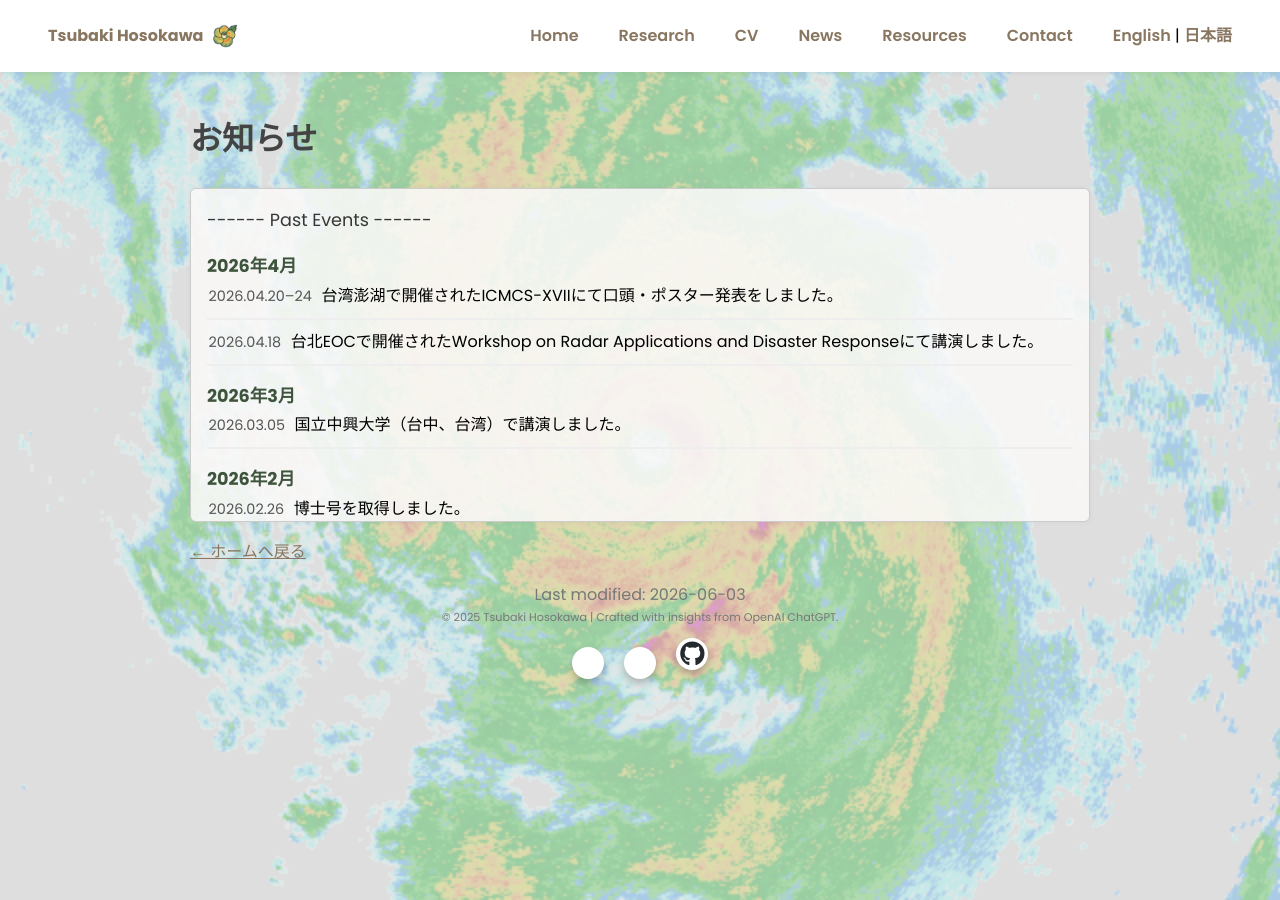
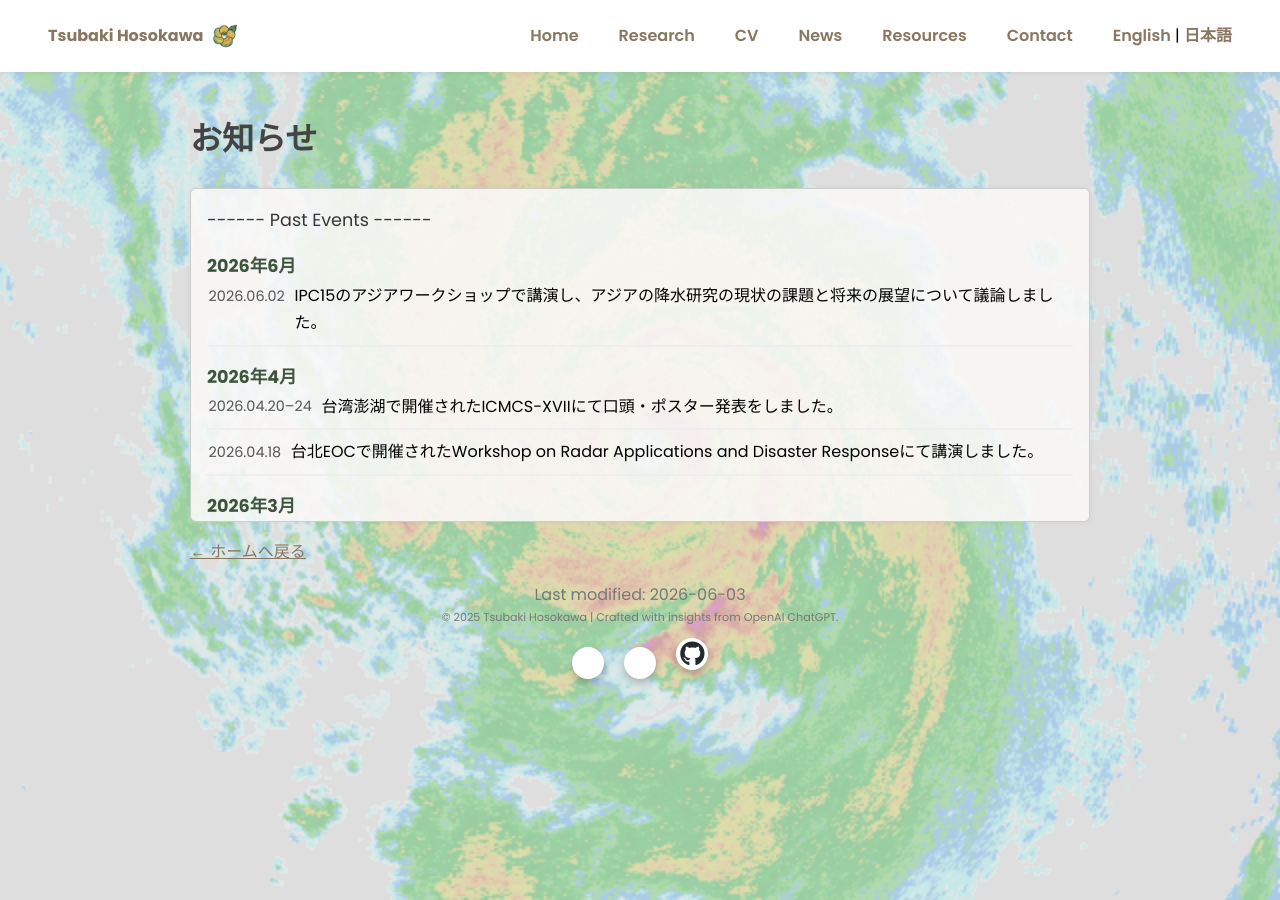
Before and after one commit to tsubakih07/tsubaki_homepage, a Jekyll site: the page built from news_ja.html, in a window 1280 px wide. Built offline with Jekyll 4.4.1, drawn with Linux system fonts in a browser that asks for light colours; a style sheet for code colours, icons or effects is not loaded.

Commit message:
Updated News section

```diff
--- a/_data/news.yml
+++ b/_data/news.yml
@@ -1,6 +1,10 @@
 # - title: ------ Upcoming Events ------
 
 - title: ------ Past Events ------
+- month: June 2026
+  items:
+    - date: 2026.06.02
+      text: Gave a talk and discussed the current challenges and future oppotunities for Asia precipitation research at the IPC15 pre-conference Asia Workshop.
 - month: April 2026
   items:
     - date: 2026.04.20–24
--- a/_data/news_ja.yml
+++ b/_data/news_ja.yml
@@ -1,6 +1,10 @@
 # - title: ------ Upcoming Events ------
 
 - title: ------ Past Events ------
+- month: 2026年6月
+  items:
+    - date: 2026.06.02
+      text: IPC15のアジアワークショップで講演し、アジアの降水研究の現状の課題と将来の展望について議論しました。
 - month: 2026年4月
   items:
     - date: 2026.04.20–24
```
